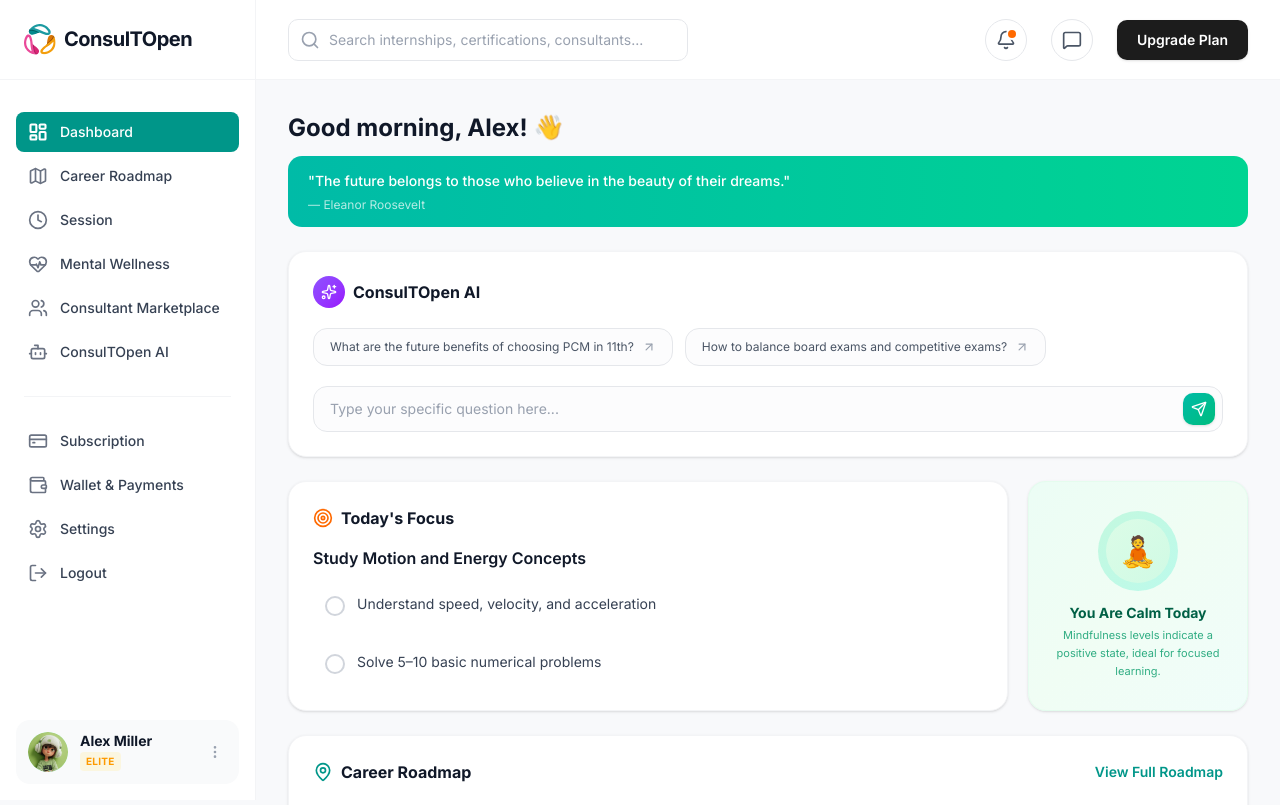
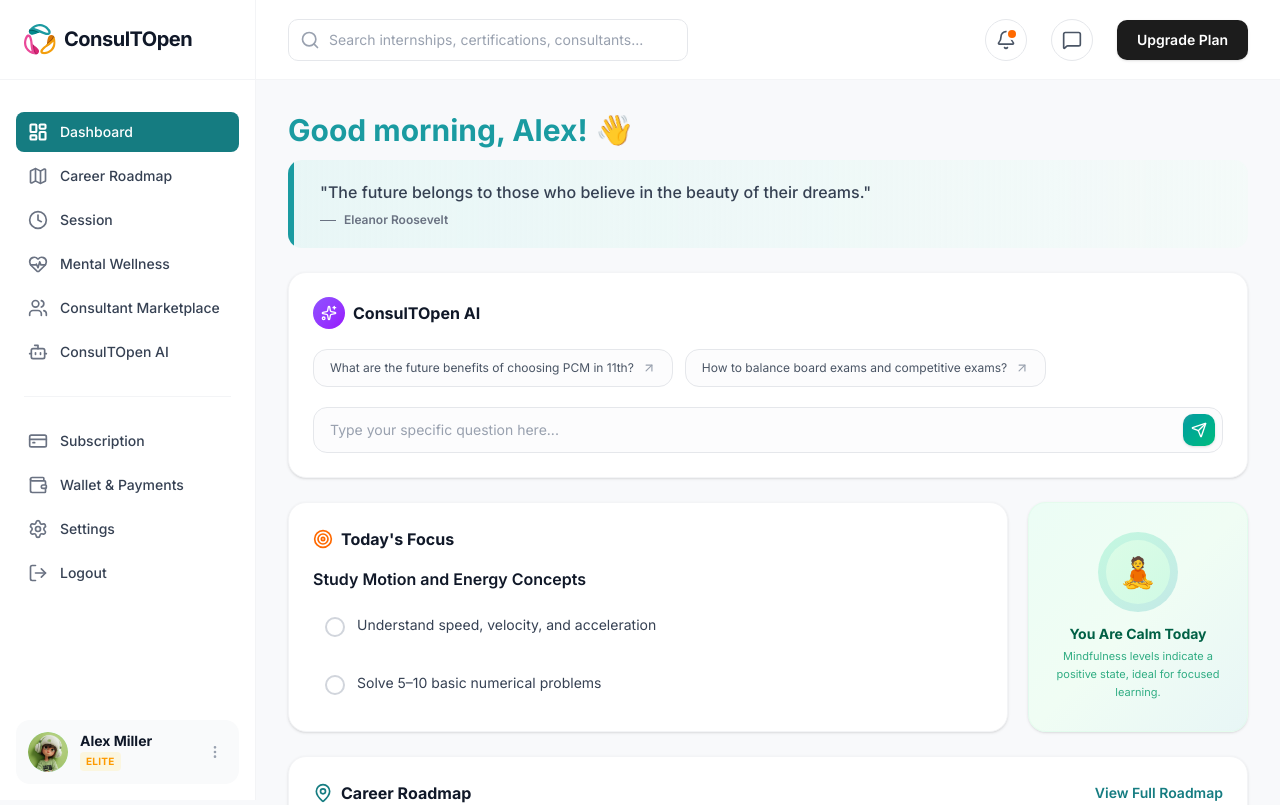
Before and after one commit to anuj-My/consul-it-open, a Next.js app: page / in a window 1280 px wide. Shown: the top 805 px of the page. Built offline with nearby package versions, Linux system fonts and the light colour scheme.

Commit message:
fixed greetingBanner gradient style

```diff
--- a/app/(dashboard)/session/page.tsx
+++ b/app/(dashboard)/career-roadmap/page.tsx
@@ -4,7 +4,7 @@
 import { SpecialRecommendation } from "@/components/sessions/special-recommendation";
 import { QuickResources } from "@/components/sessions/quick-resources";
 
-export default function SessionsPage() {
+export default function CareerRoadmapPage() {
   return (
     <div className="p-6 lg:p-8 max-w-[1400px]">
       {/* Page Header */}
--- a/app/globals.css
+++ b/app/globals.css
@@ -46,6 +46,18 @@
   --radius-2xl: calc(var(--radius) * 1.8);
   --radius-3xl: calc(var(--radius) * 2.2);
   --radius-4xl: calc(var(--radius) * 2.6);
+
+  --color-teal-50: #e8f6f6;
+  --color-teal-100: #d1edee;
+  --color-teal-200: #a3dbdd;
+  --color-teal-300: #75c9cc;
+  --color-teal-400: #47b7bb;
+  --color-teal-500: #1a9ba1;
+  --color-teal-600: #157c81;
+  --color-teal-700: #105d61;
+  --color-teal-800: #0a3e40;
+  --color-teal-900: #051f20;
+  --color-teal-950: #031011;
 }
 
 :root {
@@ -55,7 +67,7 @@
   --card-foreground: oklch(0.145 0 0);
   --popover: oklch(1 0 0);
   --popover-foreground: oklch(0.145 0 0);
-  --primary: oklch(0.205 0 0);
+  --primary: #1a9ba1;
   --primary-foreground: oklch(0.985 0 0);
   --secondary: oklch(0.97 0 0);
   --secondary-foreground: oklch(0.205 0 0);
--- a/components/dashboard/greeting-banner.tsx
+++ b/components/dashboard/greeting-banner.tsx
@@ -3,17 +3,20 @@
 export function GreetingBanner() {
   return (
     <div className="space-y-3">
-      {/* Greeting */}
-      <h1 className="text-2xl font-bold text-gray-900">
+      <h1 className="text-3xl font-bold text-teal-500">
         Good morning, Alex! <span className="inline-block animate-wave">👋</span>
       </h1>
 
-      {/* Inspirational Quote */}
-      <div className="bg-gradient-to-r from-teal-500 to-emerald-400 rounded-xl px-5 py-3.5">
-        <p className="text-white text-sm font-medium leading-relaxed">
-          &quot;The future belongs to those who believe in the beauty of their dreams.&quot;
-        </p>
-        <p className="text-white/70 text-xs mt-1">— Eleanor Roosevelt</p>
+      <div className="relative overflow-hidden bg-gradient-to-r from-teal-50 to-emerald-50/30 rounded-xl flex items-center">
+        <div className="absolute left-0 top-0 bottom-0 w-1.5 bg-teal-500" />
+        <div className="px-8 py-5">
+          <p className="text-gray-700 text-base font-medium">
+            &quot;The future belongs to those who believe in the beauty of their dreams.&quot;
+          </p>
+          <p className="text-gray-500 text-xs font-semibold mt-2 flex items-center gap-2">
+            <span className="w-4 h-px bg-gray-500" /> Eleanor Roosevelt
+          </p>
+        </div>
       </div>
     </div>
   );
```
